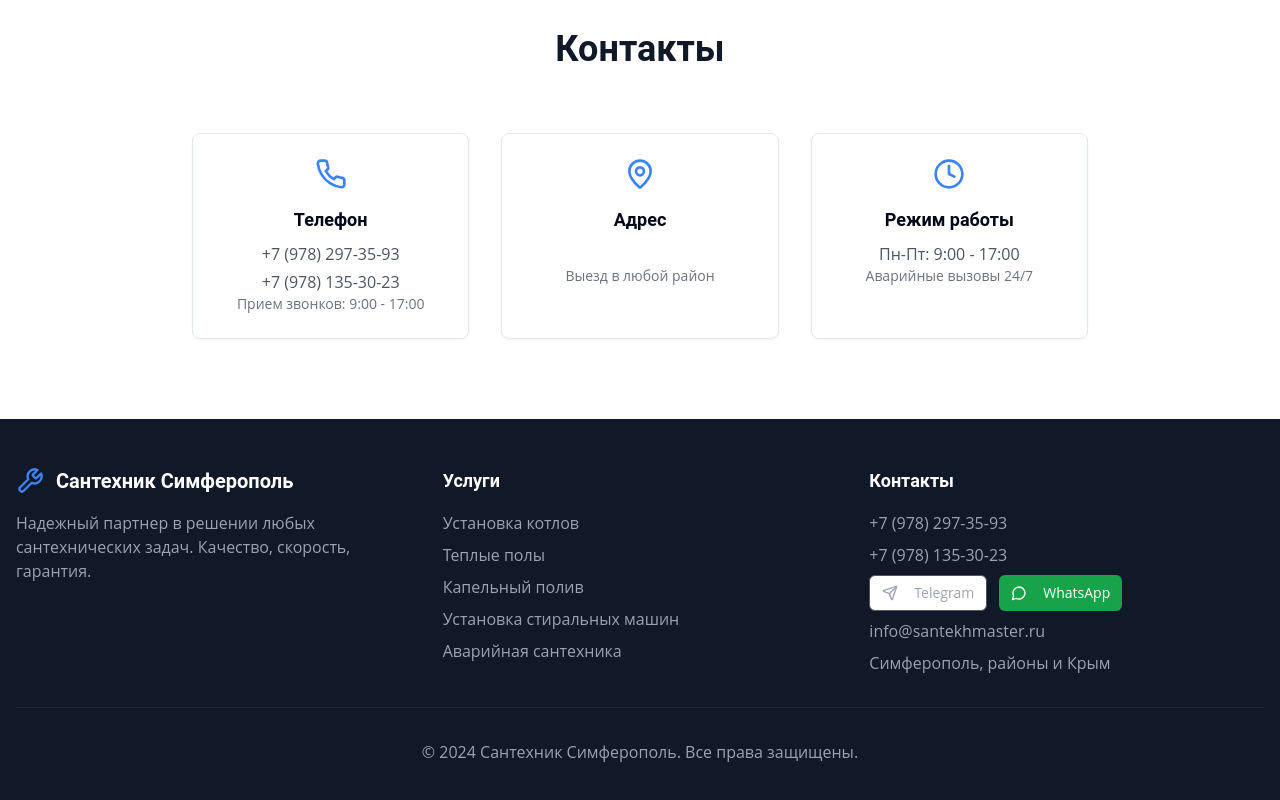
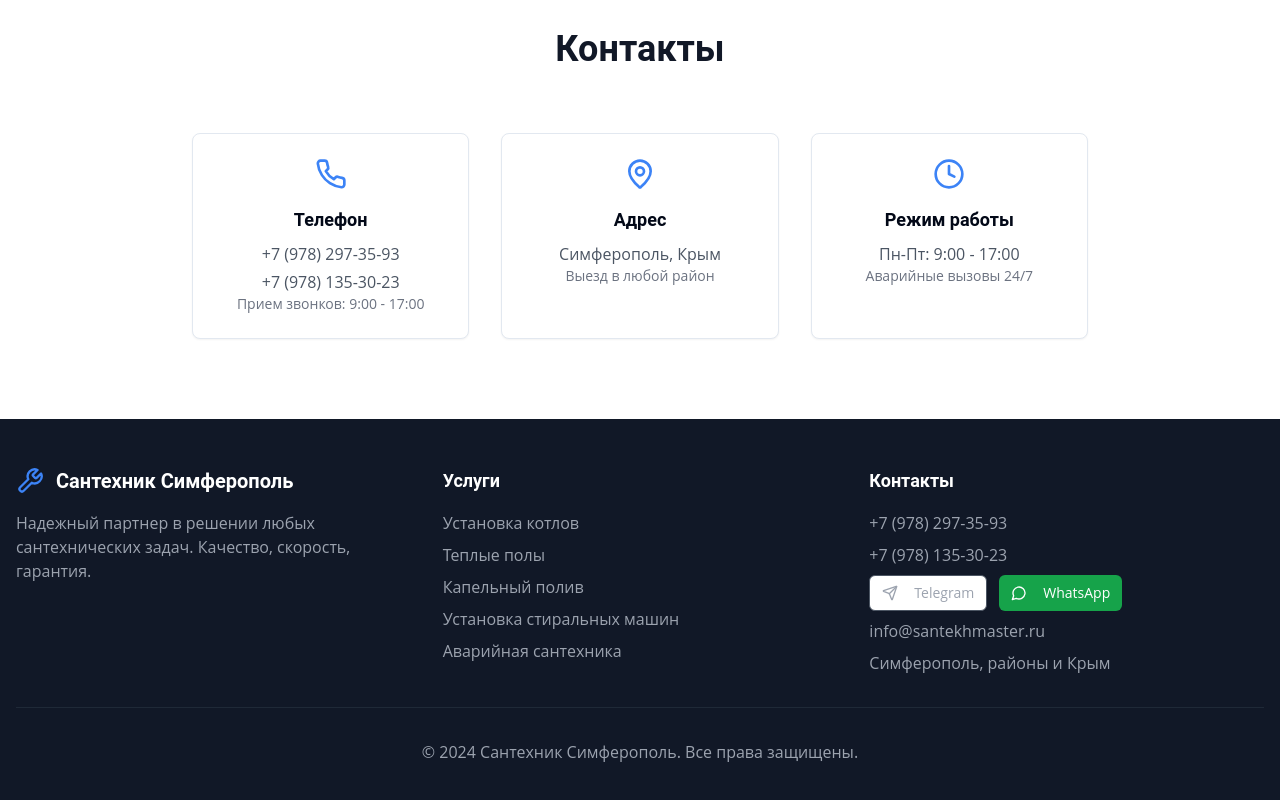
Before and after one commit to pr-poehali-dev/santekhnik-uslugi-site, a React (Vite) app: page / in a window 1280 px wide. Shown: the part 6834-7634 px from the top of the page. Built offline with nearby package versions, Linux system fonts and the light colour scheme.

Commit message:
Обновление адреса контакта

```diff
--- a/src/pages/Index.tsx
+++ b/src/pages/Index.tsx
@@ -679,7 +679,7 @@ function Index() {
               <CardContent className="p-6">
                 <Icon name="MapPin" size={32} className="text-primary mx-auto mb-4" />
                 <h3 className="font-semibold text-lg mb-2">Адрес</h3>
-                <p className="px-0 py-0 text-transparent">Москва и МО</p>
+                <p className="text-gray-600">Симферополь, Крым</p>
                 <p className="text-sm text-gray-500">Выезд в любой район</p>
               </CardContent>
             </Card>
```
